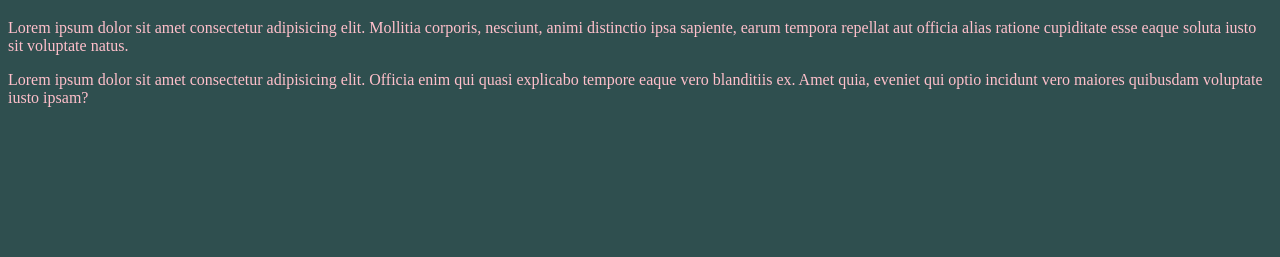
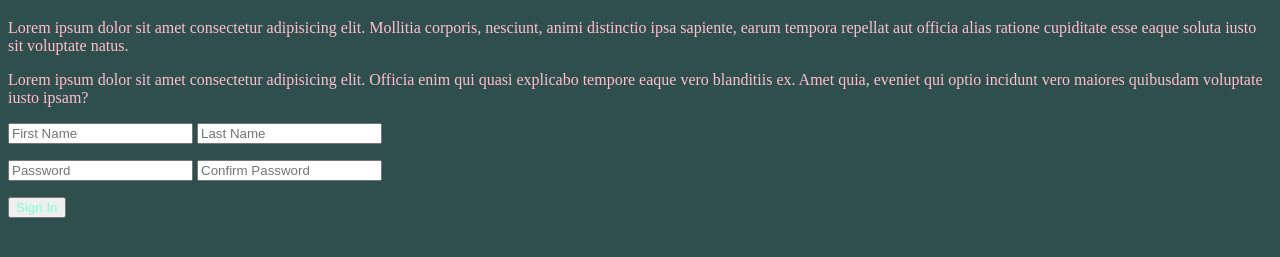
Before and after one commit to phizzy84/gitt, a plain HTML site: page index.html in a window 1280 px wide. Shown: the part 61-318 px from the top of the page. Drawn offline with Linux system fonts and the light colour scheme.

Commit message:
login created

```diff
--- a/index.html
+++ b/index.html
@@ -11,5 +11,16 @@
     <h1>Hello World!!!</h1>
     <p>Lorem ipsum dolor sit amet consectetur adipisicing elit. Mollitia corporis, nesciunt, animi distinctio ipsa sapiente, earum tempora repellat aut officia alias ratione cupiditate esse eaque soluta iusto sit voluptate natus.</p>
     <p>Lorem ipsum dolor sit amet consectetur adipisicing elit. Officia enim qui quasi explicabo tempore eaque vero blanditiis ex. Amet quia, eveniet qui optio incidunt vero maiores quibusdam voluptate iusto ipsam?</p>
+<form action="">
+    <p>
+        <input type="text" placeholder="First Name">
+        <input type="text" placeholder="Last Name">
+    </p>
+    <p>
+        <input type="password" placeholder="Password">
+        <input type="password" placeholder="Confirm Password">
+    </p>
+    <button>Sign In</button>
+</form>
 </body>
 </html>
```
